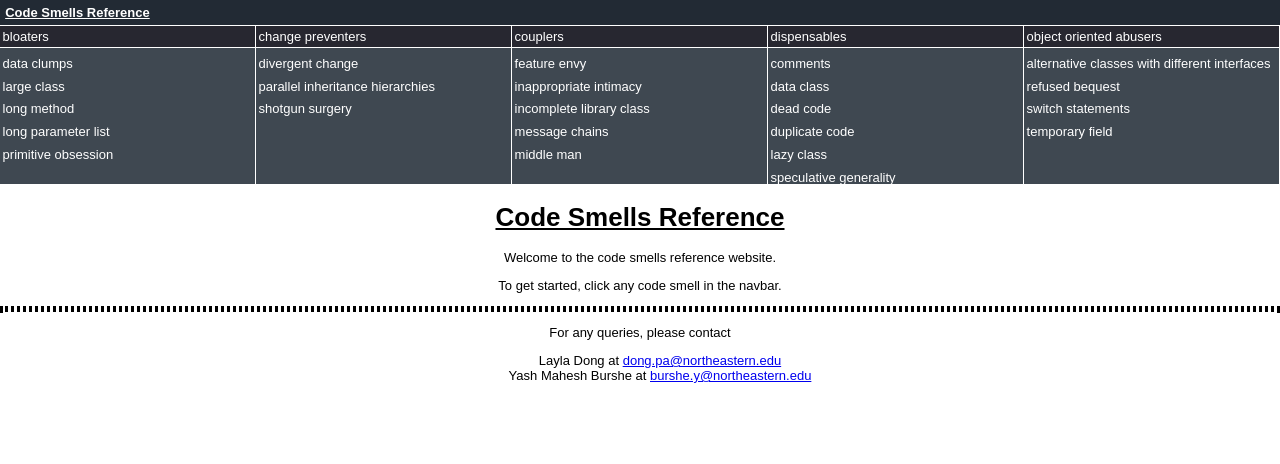
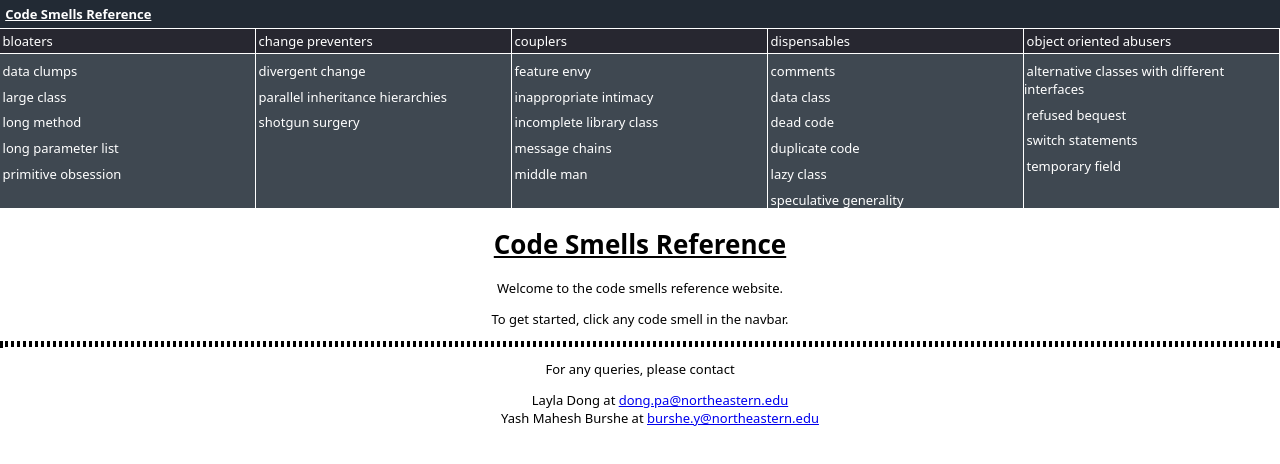
Before and after one commit to refactoring-assistant/refactoring-assistant.github.io, a Next.js app: page / in a window 1280 px wide. Shown: the top 464 px of the page. Built offline with nearby package versions, Linux system fonts and the light colour scheme.

Commit message:
Fix code block font

```diff
--- a/app/globals.css
+++ b/app/globals.css
@@ -1,7 +1,3 @@
-* {
-	font-family: sans-serif;
-}
-
 :root {
 	font-size: 13px;
 }
@@ -126,3 +122,7 @@ main>section:nth-child(2) {
 	display: unset;
 	text-align: center;
 }
+
+p, h1, h2, h3, h4, h5, ul, li, a {
+	font-family: system-ui, -apple-system, BlinkMacSystemFont, 'Segoe UI', Roboto, Oxygen, Ubuntu, Cantarell, 'Open Sans', 'Helvetica Neue', sans-serif;
+}
```
